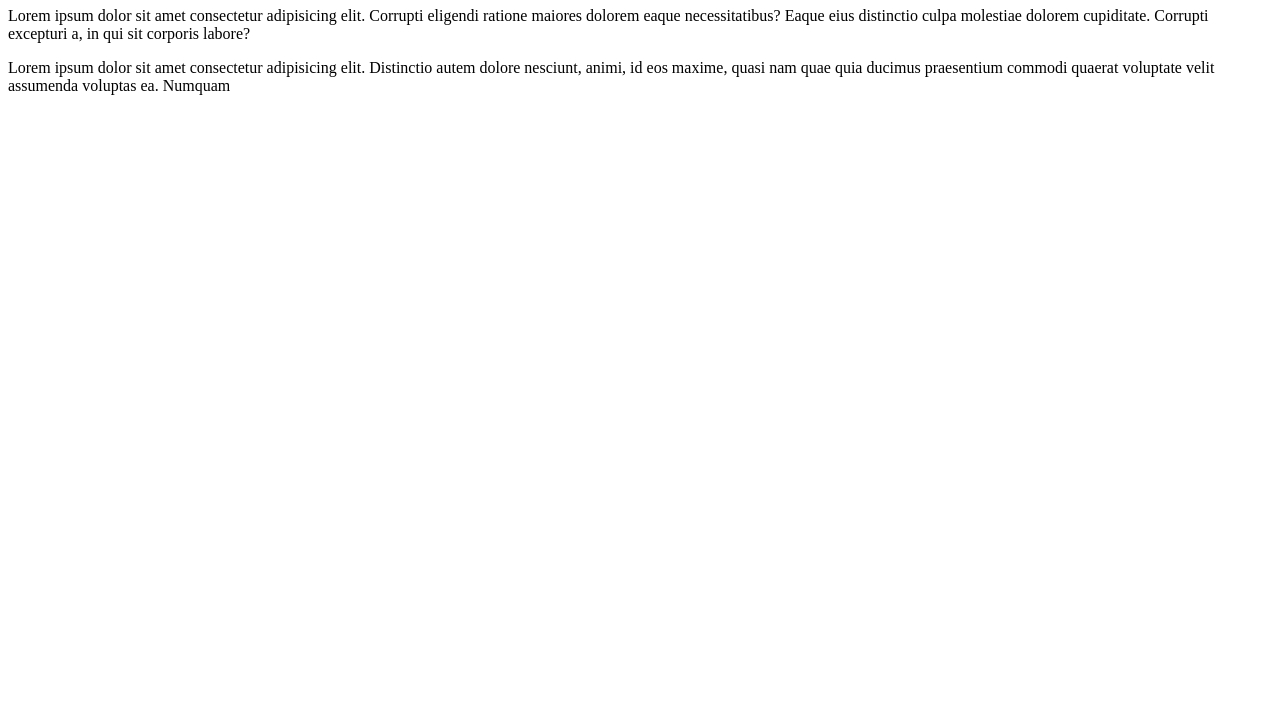
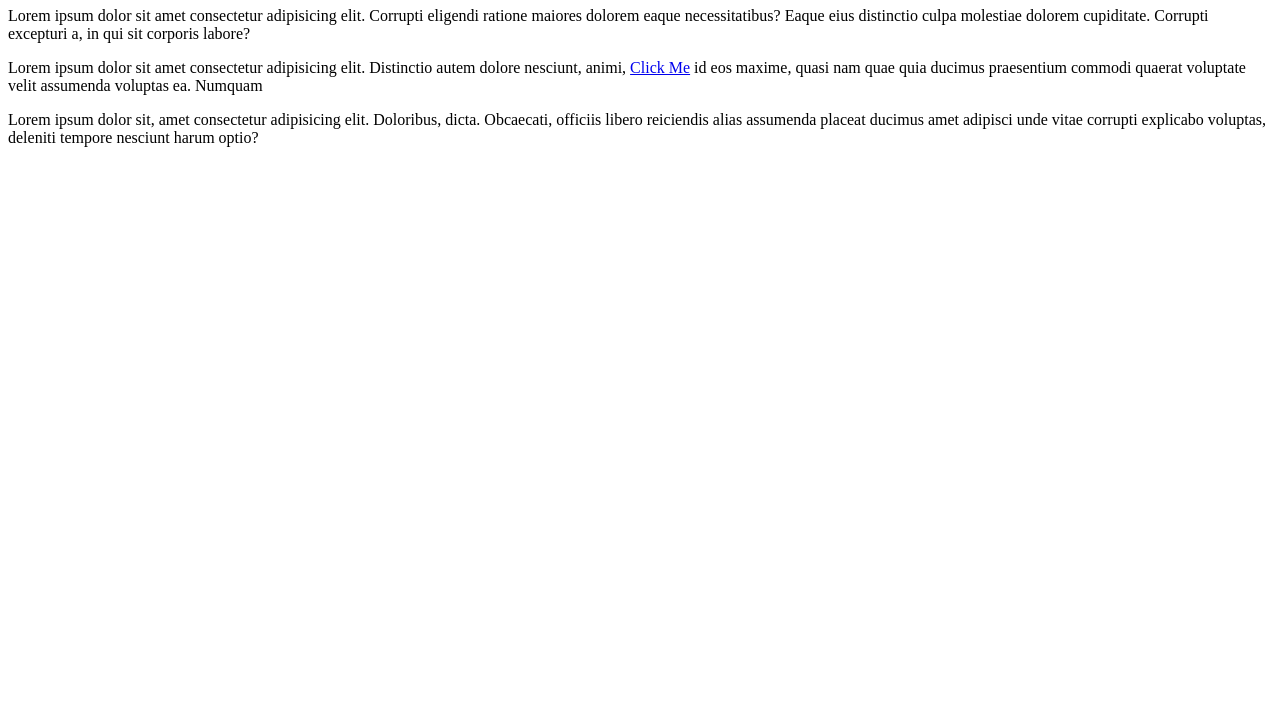
Before and after one commit to john-kodego/cipher-demo2, a plain HTML site: page index.html in a window 1280 px wide. Shown: the part 73-800 px from the top of the page. Drawn offline with Linux system fonts and the light colour scheme.

Commit message:
edited text

```diff
--- a/index.html
+++ b/index.html
@@ -13,7 +13,10 @@
             Lorem ipsum dolor sit amet consectetur adipisicing elit. Corrupti eligendi ratione maiores dolorem eaque necessitatibus? Eaque eius distinctio culpa molestiae dolorem cupiditate. Corrupti excepturi a, in qui sit corporis labore?
         </p>
         <p>
-            Lorem ipsum dolor sit amet consectetur adipisicing elit. Distinctio autem dolore nesciunt, animi, id eos maxime, quasi nam quae quia ducimus praesentium commodi quaerat voluptate velit assumenda voluptas ea. Numquam
+            Lorem ipsum dolor sit amet consectetur adipisicing elit. Distinctio autem dolore nesciunt, animi, <a href="#">Click Me</a> id eos maxime, quasi nam quae quia ducimus praesentium commodi quaerat voluptate velit assumenda voluptas ea. Numquam
+        </p>
+        <p>
+            Lorem ipsum dolor sit, amet consectetur adipisicing elit. Doloribus, dicta. Obcaecati, officiis libero reiciendis alias assumenda placeat ducimus amet adipisci unde vitae corrupti explicabo voluptas, deleniti tempore nesciunt harum optio?
         </p>
     </div>
 </body>
```
